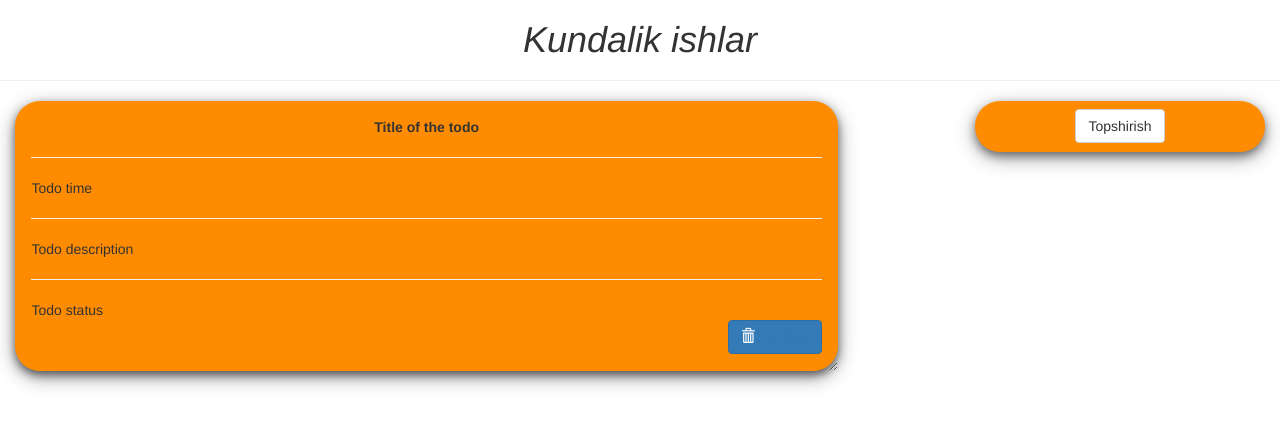
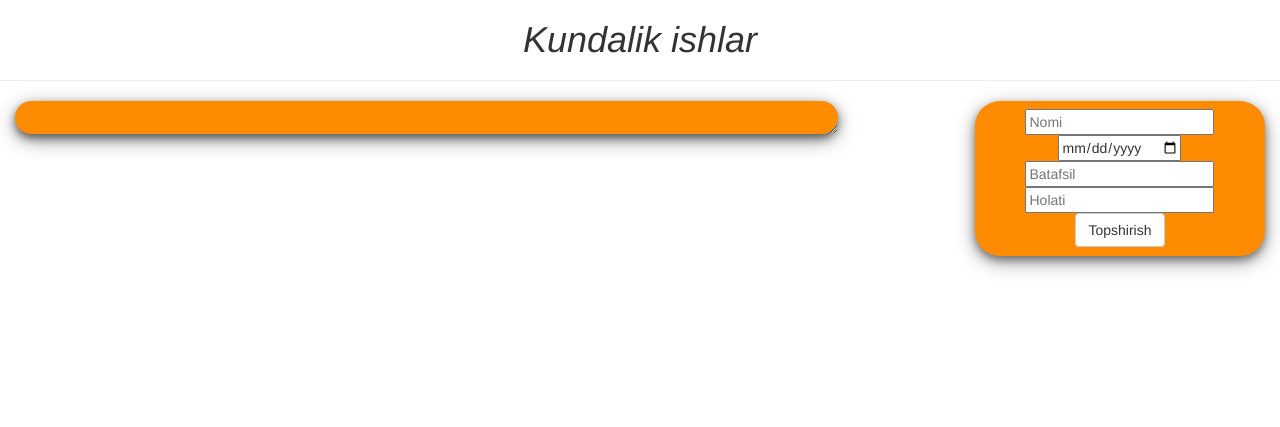
Before and after one commit to dornadoff/todo, a Django app: page / in a window 1280 px wide. Shown: the top 427 px of the page. Run offline with Django 4.2, Linux system fonts and the light colour scheme; some libraries are stand-ins or nearby versions.

Commit message:
Hamm todo lar chiqishi

```diff
--- a/templates/todo.html
+++ b/templates/todo.html
@@ -59,22 +59,29 @@
 
     <div class="col-md-8">
       <div class="card">
+        {% for i in todo %}
         <center><b>Title of the todo</b></center>
         <hr/>
-        Todo time
+        {{i.ism}}
         <hr/>
-        Todo description
+        {{i.sanasi}}
         <hr/>
-        Todo status
+        {{i.batafsil}}
+        <hr/>
+        {{i.holat}}
         <br />
         <button class="btn btn-primary" style="float: right;"><span class="glyphicon glyphicon-trash"></span><a href="#">O'chirish</a></button>
+        {% endfor %}
       </div>
     </div>
     <div class="col-md-1"> </div>
     <div class="col-md-3" >
       <div  class="submit_form">
-      <form action="#" >
-
+      <form action="#" method="post"> {% csrf_token %}
+        <input type="text" name="nomi" placeholder="Nomi">
+        <input type="date" name="sanasi">
+        <input type="text" name="batafsil" placeholder="Batafsil">
+        <input type="text" name="holat" placeholder="Holati">
         <center>
         <button type="submit" class="btn btn-default">Topshirish</button>
       </center>
--- a/todo/views.py
+++ b/todo/views.py
@@ -1,4 +1,12 @@
 from django.shortcuts import render
-
+from .models import *
 def todo(request):
+    if request.method == "POST":
+        Todo.objects.create(
+            nomi = request.POST.get("nomi"),
+            sanasi = request.POST.get("sanasi"),
+            batafsil = request.POST.get("batafsil"),
+            holat = request.POST.get("holat")
+        )
+    data = {"todo":Todo.objects.all()}
     return render(request, "todo.html")
```
